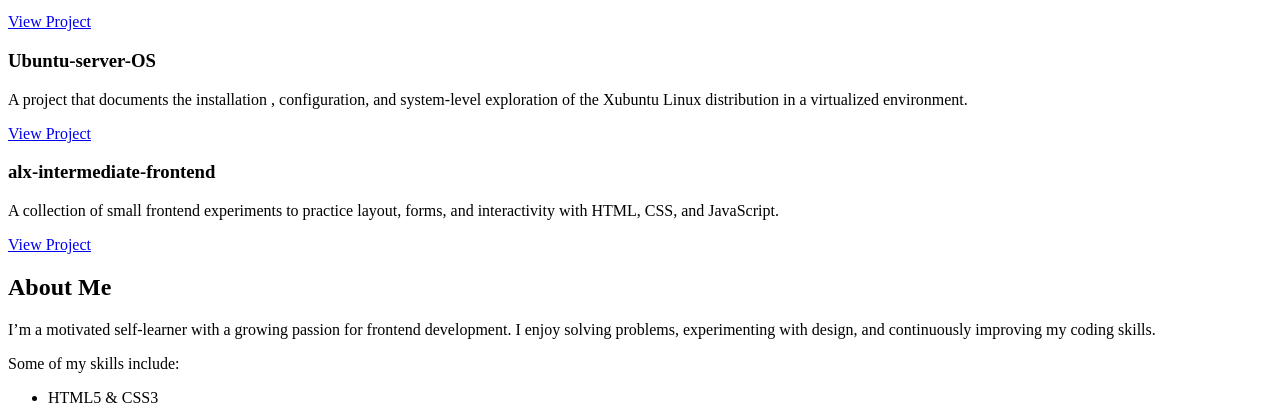
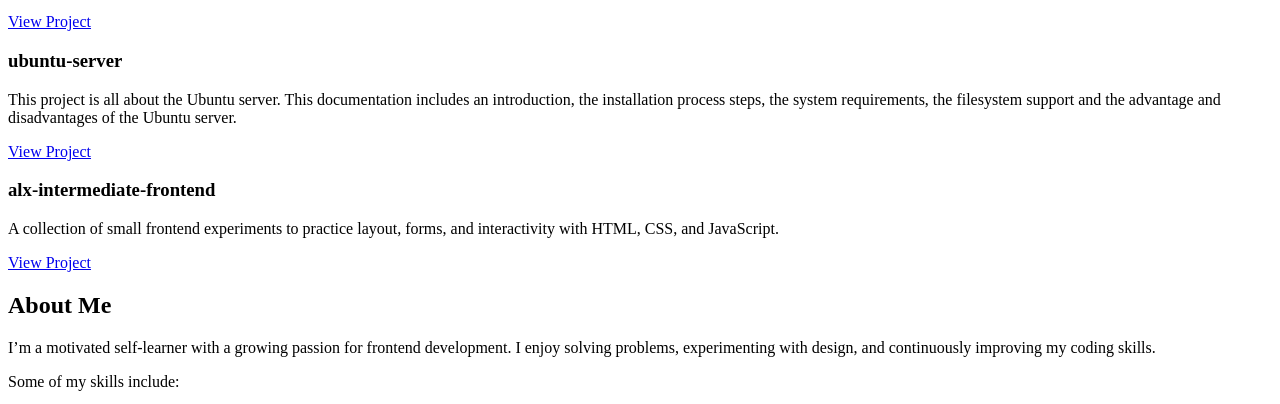
Before and after one commit to Kalkidan-2412/My_First_Portfolio, a plain HTML site: page portfolio/index.html in a window 1280 px wide. Shown: the part 417-821 px from the top of the page. Drawn offline with Linux system fonts and the light colour scheme.

Commit message:
index.html

```diff
--- a/portfolio/index.html
+++ b/portfolio/index.html
@@ -35,8 +35,8 @@
     </article>
 
     <article class="project">
-      <h3> Ubuntu-server-OS</h3>
-      <p>A project that documents the installation , configuration, and system-level exploration of the Xubuntu Linux distribution in a virtualized environment. </p>
+      <h3> ubuntu-server</h3>
+      <p>This project is all about the Ubuntu server. This documentation includes an introduction, the installation process steps, the system requirements, the filesystem support and the advantage and disadvantages of the Ubuntu server.</p>
       <a href="https://github.com/Kalkidan-2412/Xubuntu-OS-24.04" target="_blank">View Project</a>
     </article>
 
```
